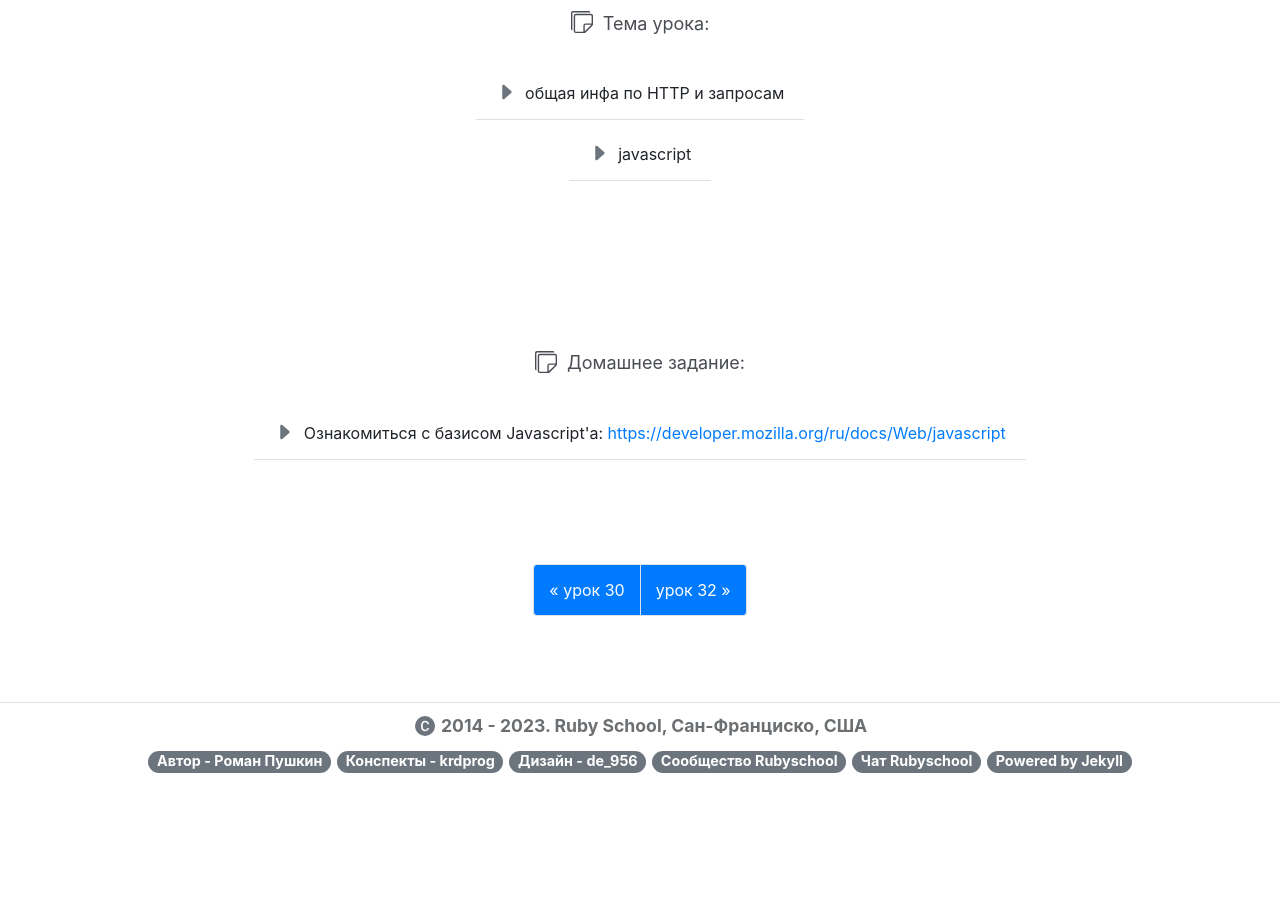
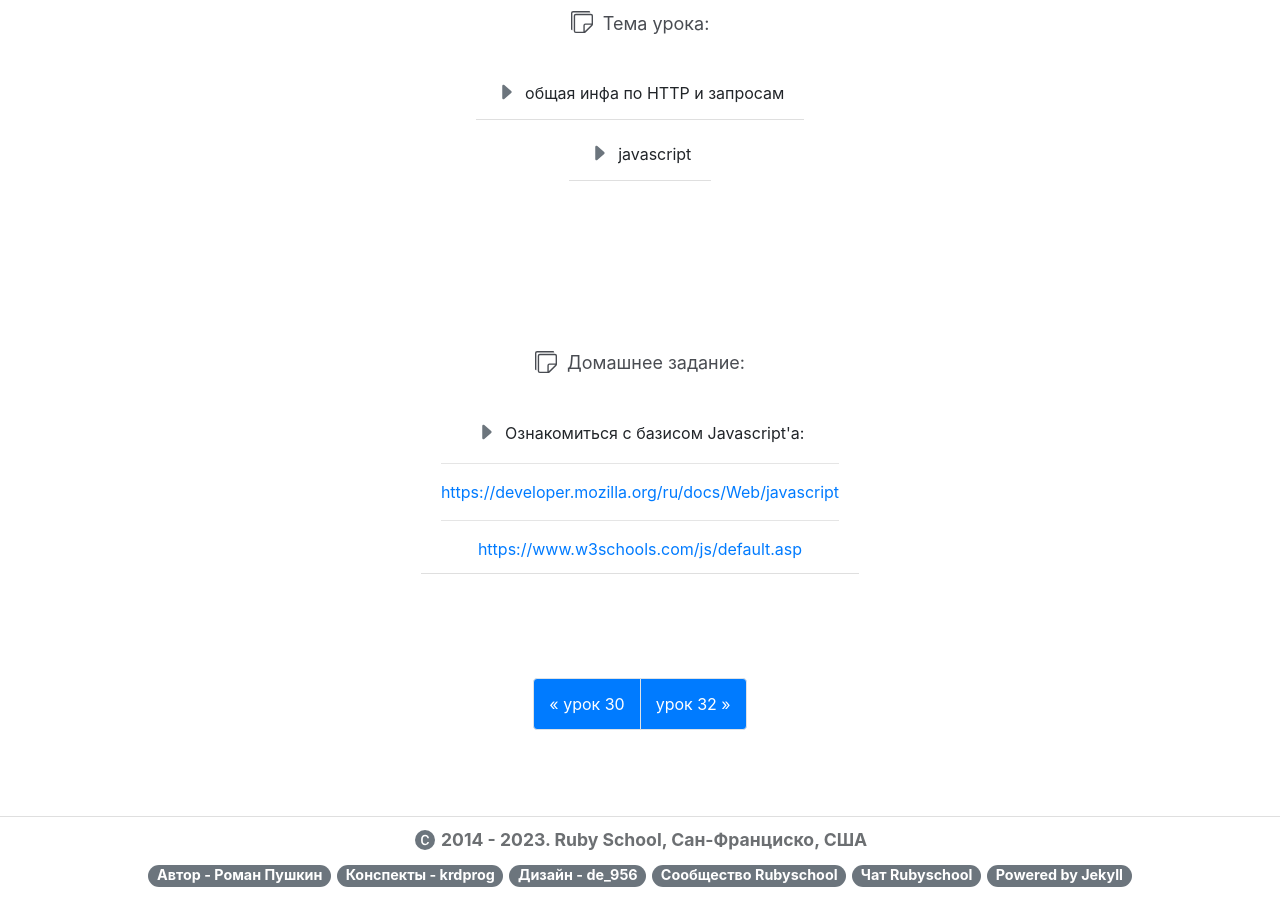
Before and after one commit to de956/de956.github.io, a Jekyll site: the page built from _posts/2023-02-18-lesson-31.html, in a window 1280 px wide and 900 px high, scrolled down 1306 px. Built offline with Jekyll 4.4.1, drawn with Linux system fonts in a browser that asks for light colours; before the commit the page ends 2092 px from its top, so only the background shows below that.

Commit message:
Add basic JS guide

```diff
--- a/_posts/2023-02-18-lesson-31.html
+++ b/_posts/2023-02-18-lesson-31.html
@@ -118,8 +118,13 @@ categories: lessons
           <li class="list-group-item">
             {% include lesson-info-svg.html %}
             Ознакомиться с базисом Javascript'a:
+            <hr>
             <a href="https://developer.mozilla.org/ru/docs/Web/javascript" target="_blank">
               https://developer.mozilla.org/ru/docs/Web/javascript
+            </a>
+            <hr>
+            <a href="https://www.w3schools.com/js/default.asp" target="_blank">
+              https://www.w3schools.com/js/default.asp
             </a>
           </li>
           <hr>
```
